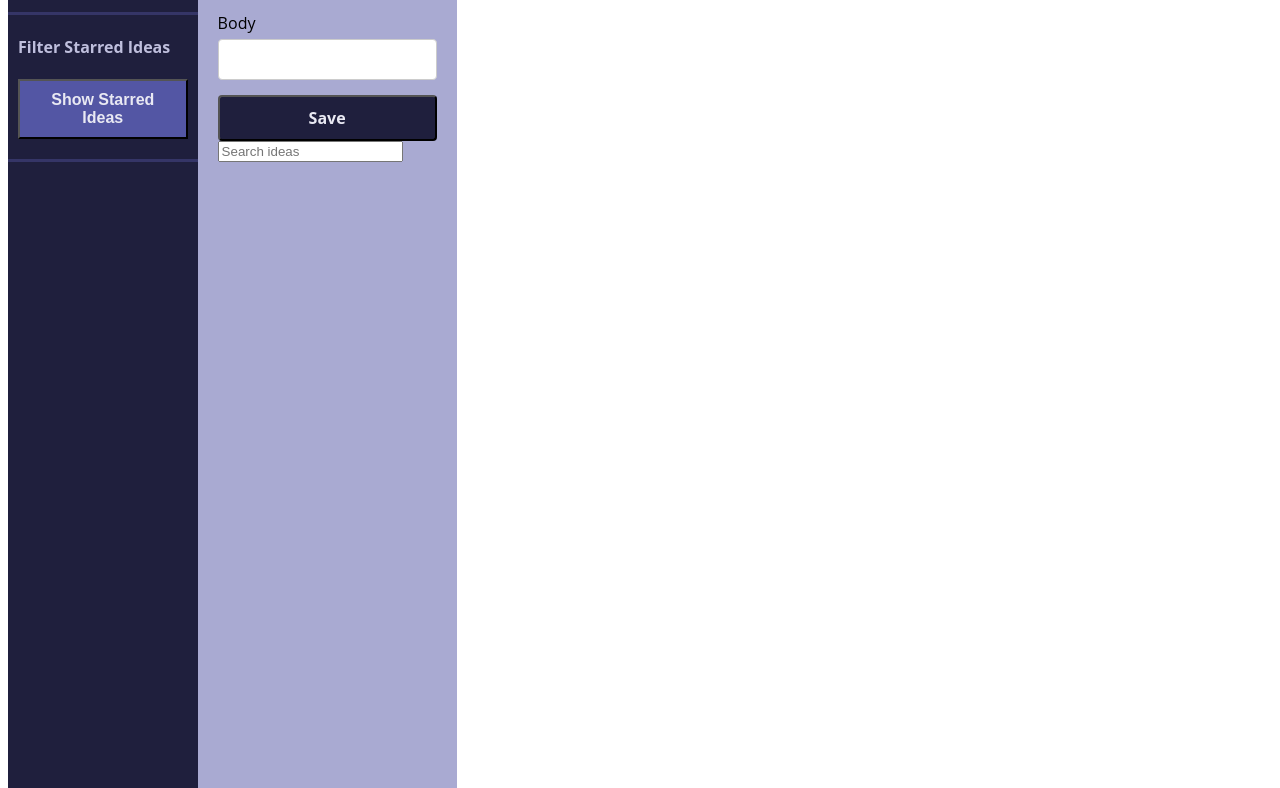
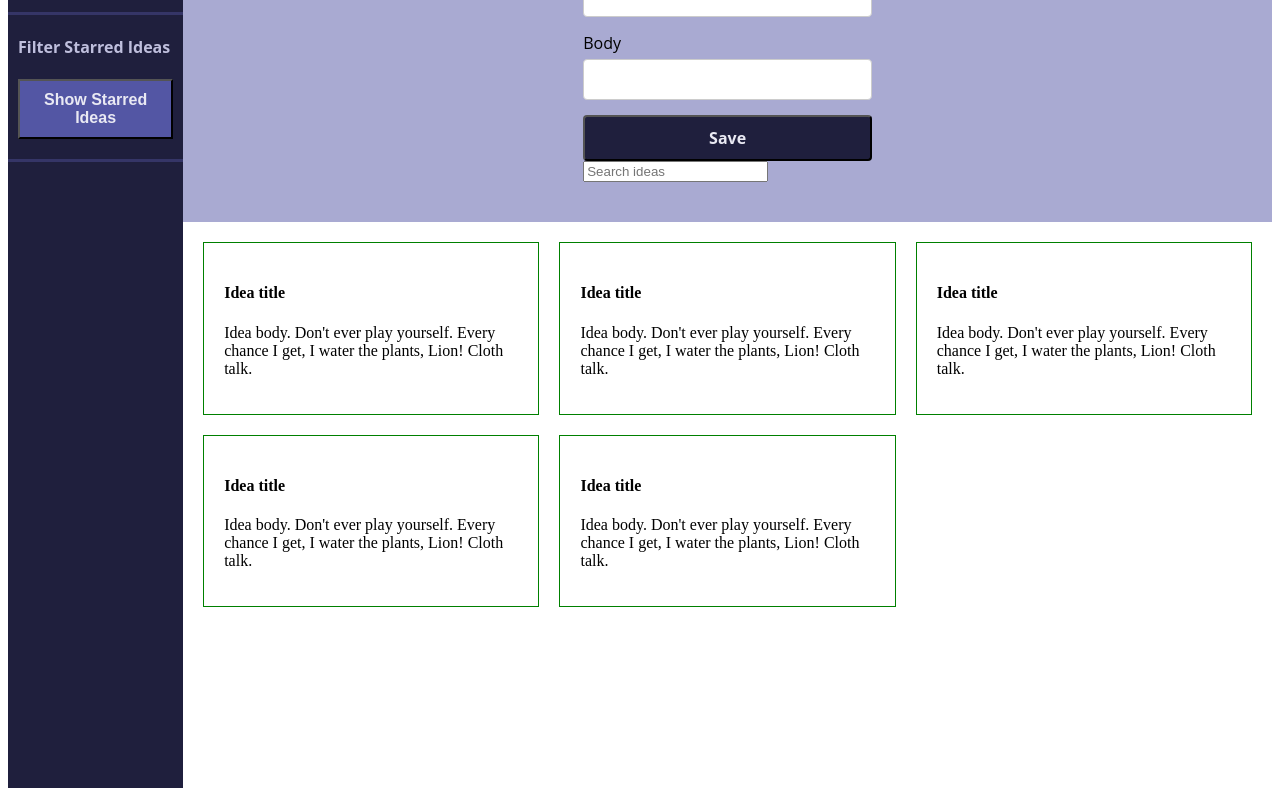
Before and after one commit to bpeterson2579/Idea-Box, a plain HTML site: page index.html in a window 1280 px wide. Shown: the part 99-887 px from the top of the page. Drawn offline with Linux system fonts and the light colour scheme.

Commit message:
Complete foundational HTML and CSS

```diff
--- a/index.html
+++ b/index.html
@@ -21,8 +21,8 @@
       </div>
     </aside>
 
-    <main class="form-container">
-      <form>
+    <main>
+      <form class="form-container">
           <label class="input-label">Title</label>
           <input type="text" class="form-input">
           <label class="input-label">Body</label>
@@ -31,7 +31,6 @@
           <!-- <img src="assets/search.svg"> -->
           <input type="text" placeholder="Search ideas">
       </form>
-    </main>
 
     <div class="grid-container">
       <div class="box">
@@ -56,6 +55,7 @@
       </div>
     </div>
 
+  </main>
   </body>
   <script type="text/javascript" src="main.js"></script>
   <script type="text/javascript" src="Idea.js"></script>
--- a/styles.css
+++ b/styles.css
@@ -1,12 +1,11 @@
 .main-container {
   display: flex;
   flex-direction: row;
-  flex-wrap: wrap;
 }
 
 .form-container {
   background-color: #A9AAD2;
-  padding: 20px;
+  padding: 40px 400px 40px 400px;
 }
 
 .grid-container {
@@ -15,18 +14,18 @@
   grid-template-columns: repeat(3, 1fr);
 }
 
+.side-bar-container {
+  width: 25%;
+  height: 100%;
+  background-color: #1f1f3d;
+  color: #E9E9F3;
+  font-family: 'Open Sans', sans-serif;
+}
+
 .box {
   border: 1px solid green;
   padding: 20px;
   margin: 10px;
-}
-
-.side-bar-container {
-  width: 15%;
-  height: 100%;
-  background-color: #1f1f3d;
-  color: #E9E9F3;
-  font-family: 'Open Sans', sans-serif;
 }
 
 .side-bar-header {
@@ -54,7 +53,6 @@
   font-size: 16px;
 }
 
-
 .form-input {
   width: 100%;
   padding: 12px 20px;
```
